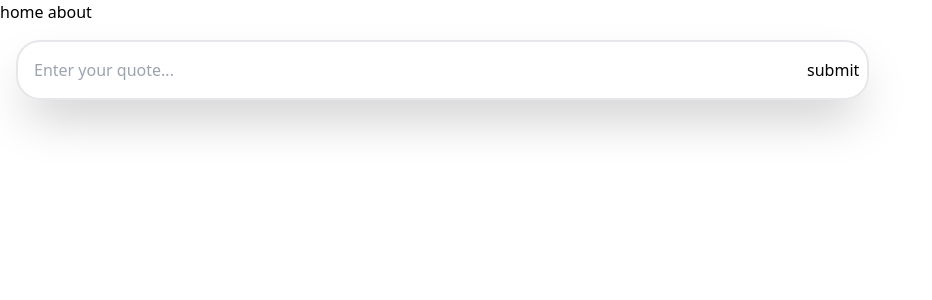
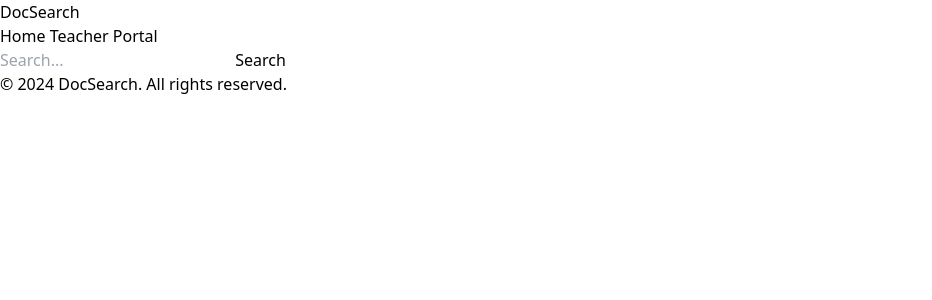
Before and after one commit to charliehuang09/Document_Search, a SvelteKit app: page / in a window 1280 px wide. Shown: the top 300 px of the page, without its empty margins (0-932 px from the left). Built offline with nearby package versions, Linux system fonts and the light colour scheme.

Commit message:
Add UI
Signed-off-by: Adam <adamzhli001@gmail.com>

```diff
--- a/src/routes/+layout.svelte
+++ b/src/routes/+layout.svelte
@@ -1,10 +1,82 @@
 <script lang="ts">
-	import '../app.css';
+    import '../app.css';
 </script>
 
-<nav>
-	<a href="/">home</a>
-	<a href="/teacher">about</a>
-</nav>
 
-<slot />
+<header>
+    <nav class="navbar">
+        <div class="logo">
+            <h1>DocSearch</h1>
+        </div>
+        <div class="nav-links">
+            <a href="/" class="nav-item">Home</a>
+            <a href="/teacher" class="nav-item">Teacher Portal</a>
+        </div>
+    </nav>
+</header>
+
+
+<main>
+    <slot />
+</main>
+
+
+<footer>
+    <p>© 2024 DocSearch. All rights reserved.</p>
+</footer>
+
+
+
+
+
+
+<!-- <style>
+    .navbar {
+        display: flex;
+        justify-content: space-between;
+        align-items: center;
+        padding: 1rem 2rem;
+        background-color: #2563eb;
+        color: white;
+    }
+
+
+    .logo h1 {
+        margin: 0;
+        font-size: 1.5rem;
+        font-weight: bold;
+    }
+
+
+    .nav-links {
+        display: flex;
+        gap: 2rem;
+    }
+
+
+    .nav-item {
+        color: white;
+        text-decoration: none;
+        padding: 0.5rem 1rem;
+        border-radius: 0.25rem;
+        transition: background-color 0.2s;
+    }
+
+
+    .nav-item:hover {
+        background-color: #1d4ed8;
+    }
+
+
+    main {
+        min-height: calc(100vh - 160px);
+        padding: 2rem;
+    }
+
+
+    footer {
+        text-align: center;
+        padding: 1rem;
+        background-color: #f3f4f6;
+    }
+</style> -->
--- a/src/routes/+page.svelte
+++ b/src/routes/+page.svelte
@@ -1,10 +1,6 @@
 <script lang="ts">
-	import '../output.css';
-	import Result from '$lib/Result.svelte';
-	type result = {
-		index: number;
-		str: string;
-	};
+    import '../app.css';
+
 
     let query = '';
     let results: result[] = [];
@@ -48,18 +44,67 @@
     }
 </script>
 
-<form
-	class="shadow-2xl border-2 focus:border-gray-950 rounded-3xl flex flex-row md:w-2/3 sm:w-full space-x-2 m-4 p-2"
->
-	<input
-		bind:value={query}
-		on:submit={search}
-		placeholder="Enter your quote..."
-		class="m-auto outline-none active:border-none rounded-md p-2 flex-1"
-	/>
-	<button on:click={search}> submit </button>
-</form>
 
-{#each results as result}
-	<Result content={result.str}/>
-{/each}
+<main>
+    <div class="search-container">
+        <input type="text" placeholder="Search..." class="search-bar" />
+        <button on:click={search} class="submit-button">Search</button>
+    </div>
+    <slot />
+</main>
+
+
+<!-- <style>
+    nav {
+        display: flex;
+        justify-content: space-between;
+        padding: 1rem;
+    }
+
+
+    .nav-button {
+        padding: 0.5rem 1rem;
+        text-decoration: none;
+        color: #333;
+        margin: 0 0.5rem;
+    }
+
+
+    .right {
+        display: flex;
+        gap: 1rem;
+    }
+
+
+    .search-container {
+        display: flex;
+        justify-content: center;
+        align-items: center;
+        padding: 2rem;
+        gap: 0.5rem;
+    }
+
+
+    .search-bar {
+        width: 50%;
+        padding: 0.5rem 1rem;
+        border: 1px solid #ccc;
+        border-radius: 25px;
+        font-size: 1rem;
+    }
+
+
+    .submit-button {
+        padding: 0.5rem 1rem;
+        border: none;
+        border-radius: 25px;
+        background-color: #4caf50;
+        color: white;
+        cursor: pointer;
+    }
+
+
+    .submit-button:hover {
+        background-color: #45a049;
+    }
+</style> -->
```
Also changed, not shown: 2 other files (tests, documents, lock files or other folders). Lines whose indentation alone changed are shown as unchanged.
